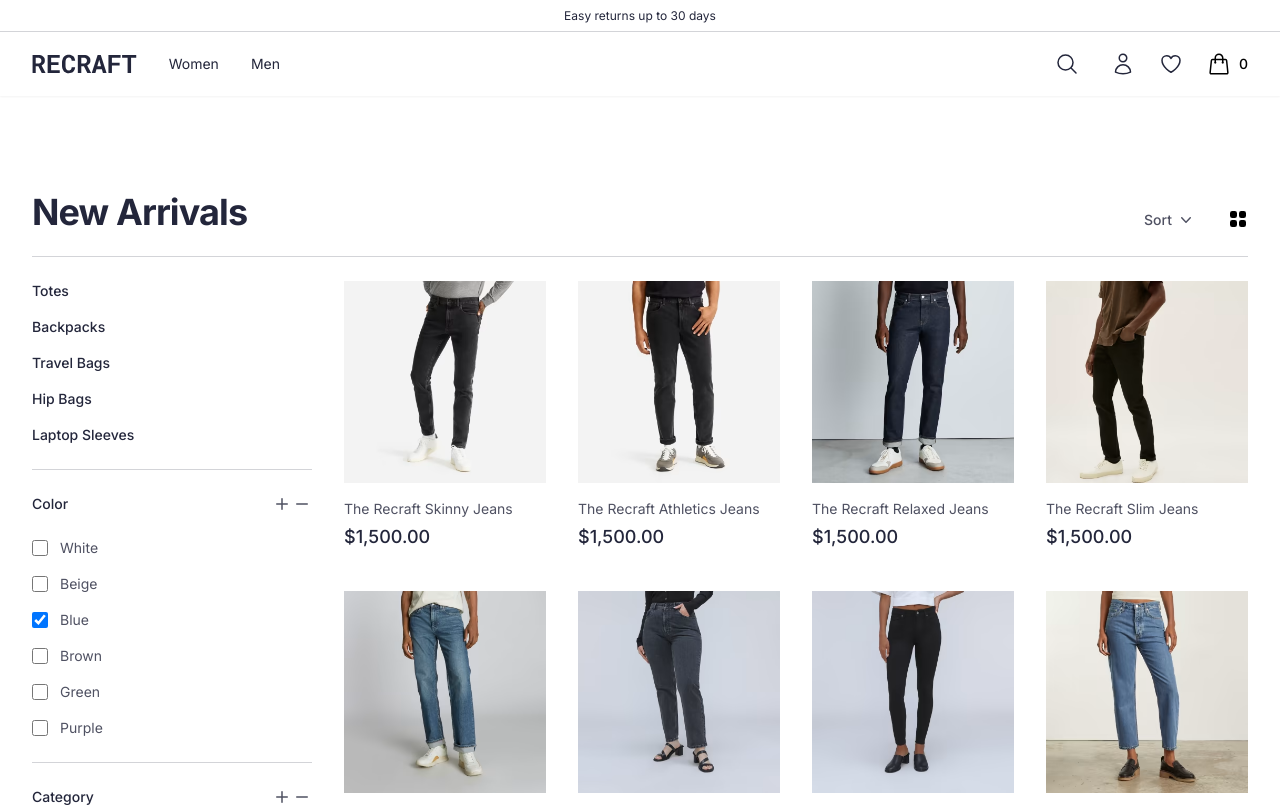
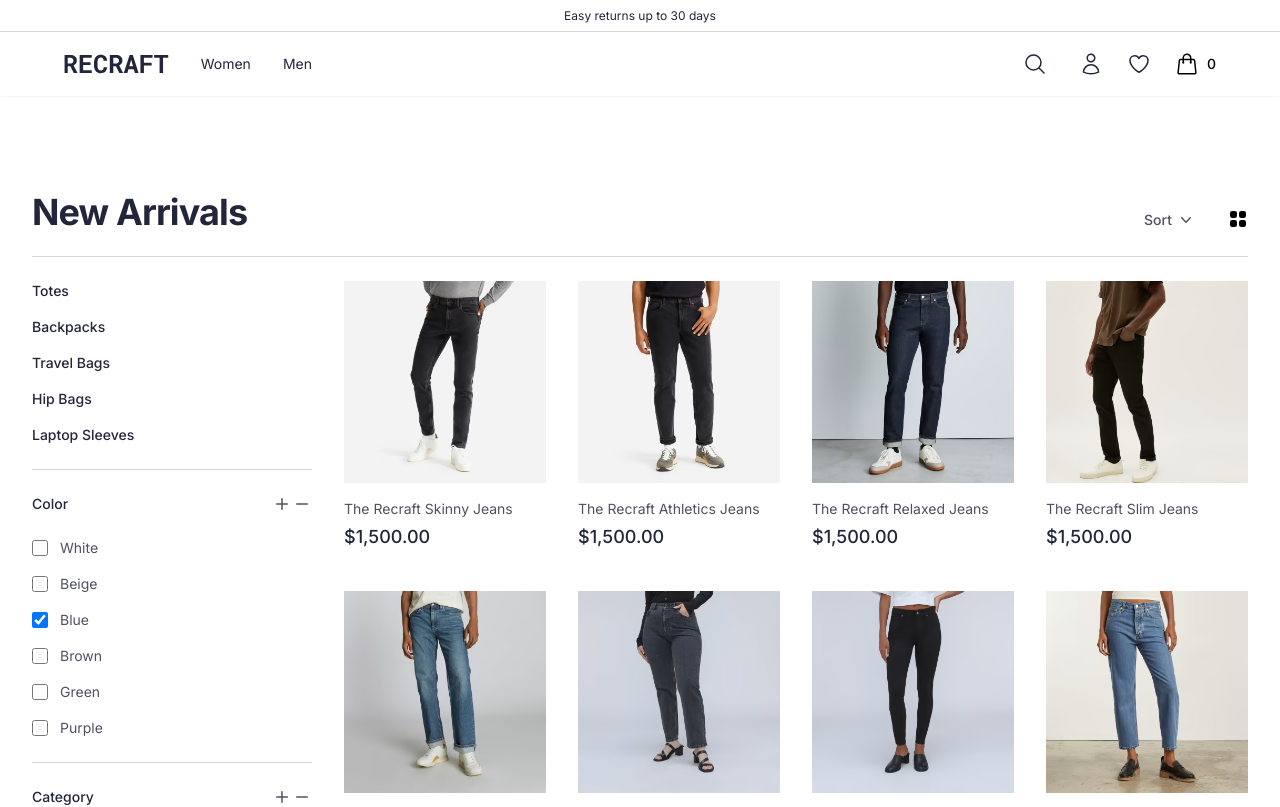
Before and after one commit to heysule/recraft-web-tw, an Angular app: page / in a window 1280 px wide. Shown: the top 807 px of the page. Built offline with nearby package versions, Linux system fonts and the light colour scheme; data requests are answered from the project's data file.

Commit message:
feat: add padding to header to align with body

```diff
--- a/src/app/common/components/navigation/navigation.component.html
+++ b/src/app/common/components/navigation/navigation.component.html
@@ -514,7 +514,7 @@
     </p>
 
     <nav aria-label="Top">
-      <div class="border-gray-200 px-4 sm:px-6 lg:px-8">
+      <div class="border-gray-200 px-6 sm:px-8 lg:px-16">
         <div class="flex h-16 items-center">
           <!-- Mobile menu toggle, controls the 'mobileMenuOpen' state. -->
           <button
```
